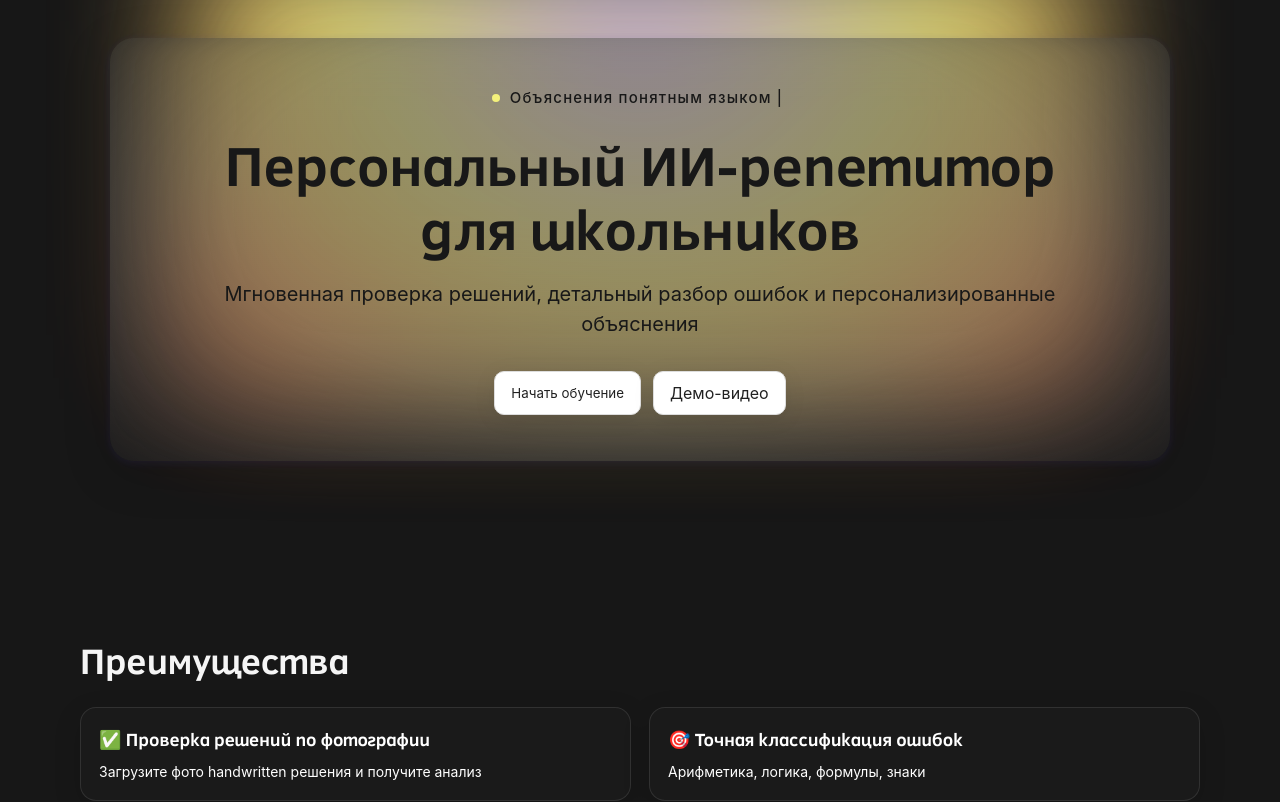
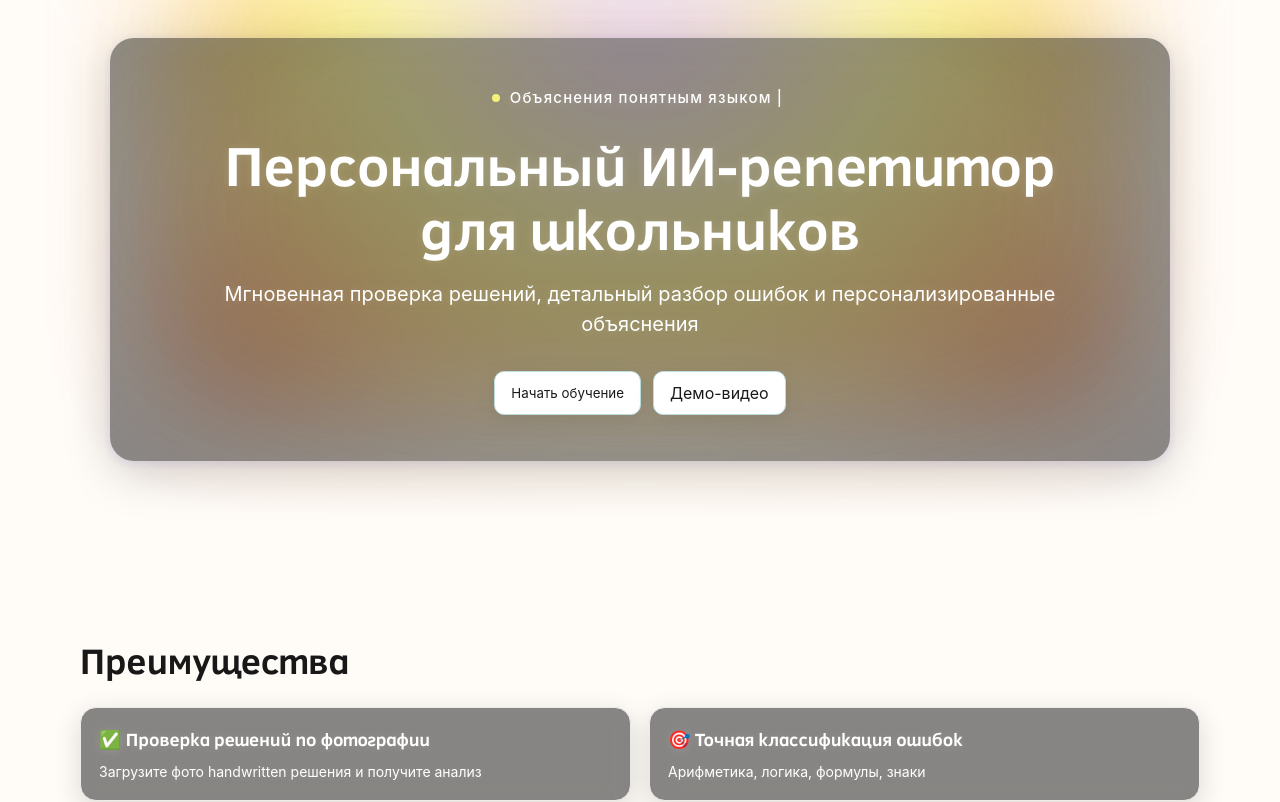
Before and after one commit to n1k-1ta/lend_proj, a React (Vite) app: page / in a window 1280 px wide. Shown: the part 160-962 px from the top of the page. Built offline with nearby package versions, Linux system fonts and the light colour scheme.

Commit message:
white_com

```diff
--- a/src/App.css
+++ b/src/App.css
@@ -412,16 +412,25 @@
   backdrop-filter: blur(10px) saturate(125%);
   border: 1.5px solid rgba(255,255,255,0.10);
   box-shadow: 0 8px 28px rgba(0,0,0,0.14);
-  transition: background 0.33s cubic-bezier(.3,2.2,.5,1), color 0.22s;
+  transition: background 0.33s cubic-bezier(.3,2.2,.5,1);
 }
 .grid-3 .card.card-hover-orange:hover {
   background: var(--acc3);
+  backdrop-filter: none;
+  box-shadow: none;
+  border: 1.5px solid transparent;
 }
 .grid-3 .card.card-hover-yellow:hover {
   background: var(--acc2);
+  backdrop-filter: none;
+  box-shadow: none;
+  border: 1.5px solid transparent;
 }
 .grid-3 .card.card-hover-violet:hover {
   background: var(--acc1);
+  backdrop-filter: none;
+  box-shadow: none;
+  border: 1.5px solid transparent;
 }
 .card h3 {
   color: inherit;
--- a/src/App.jsx
+++ b/src/App.jsx
@@ -16,6 +16,12 @@ function App() {
   const [erase, setErase] = useState(false);
   const [looping, setLooping] = useState(false);
   const sloganTimeout = useRef();
+  const [theme, setTheme] = useState('light');
+
+  useEffect(() => {
+    document.body.classList.toggle('theme-light', theme === 'light');
+    document.body.classList.toggle('theme-dark', theme === 'dark');
+  }, [theme]);
 
   useEffect(() => {
     let current = sloganList[sloganIdx];
@@ -105,6 +111,9 @@ function App() {
             <a href="#contacts" onClick={(e) => handleScroll(e, 'contacts')}>Контакты</a>
           </nav>
           <button className="btn cta-header" onClick={(e) => handleScroll(e, 'cta')}>Попробовать бесплатно</button>
+          <button className="theme-toggle" onClick={() => setTheme(theme === 'light' ? 'dark' : 'light')} aria-label="Сменить тему" title="Сменить тему" style={{ marginLeft: 16 }}>
+            {theme === 'light' ? '🌙' : '☀️'}
+          </button>
         </div>
       </header>
 
--- a/src/index.css
+++ b/src/index.css
@@ -35,6 +35,14 @@ body {
   min-width: 320px;
   min-height: 100vh;
 }
+body.theme-light {
+  background: #FFFBF7 !important;
+  color: #181818 !important;
+}
+body.theme-dark {
+  background: var(--bg) !important;
+  color: var(--text) !important;
+}
 a {
   color: var(--text);
   text-decoration: none;
@@ -46,3 +54,40 @@ img {
 button {
   font-family: inherit;
 }
+.theme-light .hero-glass {
+  background: rgba(30,30,30,0.53);
+  color: #fff !important;
+  text-shadow: 0 1px 8px #fff2;
+  backdrop-filter: blur(14px) saturate(116%);
+  box-shadow: 0 12px 48px rgba(0,0,0,0.18), 0 2px 10px rgba(90,82,210,0.13);
+}
+.theme-light .hero-glass * {color: #fff !important;text-shadow: 0 1px 8px #fff2;}
+.theme-light .hero-glass .btn, .theme-light .hero-glass .btn-primary, .theme-light .hero-glass .btn-accent {
+  background: #fff !important; color: #1a1a1a !important; border: 1.5px solid #bdd !important;}
+.theme-light .grid-3 .card {
+  background: rgba(30,30,30,0.53);
+  color: #fff !important;
+  text-shadow: 0 1px 8px #fff2;
+  backdrop-filter: blur(10px) saturate(120%);
+  border: 1.5px solid #ececec;
+}
+.theme-light .grid-3 .card:hover {
+  color: #fff !important;
+  backdrop-filter: none;
+  box-shadow: none;
+  border: 1.5px solid transparent;
+  text-shadow: none;
+}
+.theme-dark .grid-3 .card, .theme-dark .hero-glass {
+  color: #fff !important;
+}
+@media (prefers-color-scheme: dark) {
+  body:not(.theme-light) {
+    background: var(--bg);
+    color: var(--text);
+  }
+}
+body.theme-light .main,
+body.theme-light .section {
+  background: #FFFBF7 !important;
+}
```
